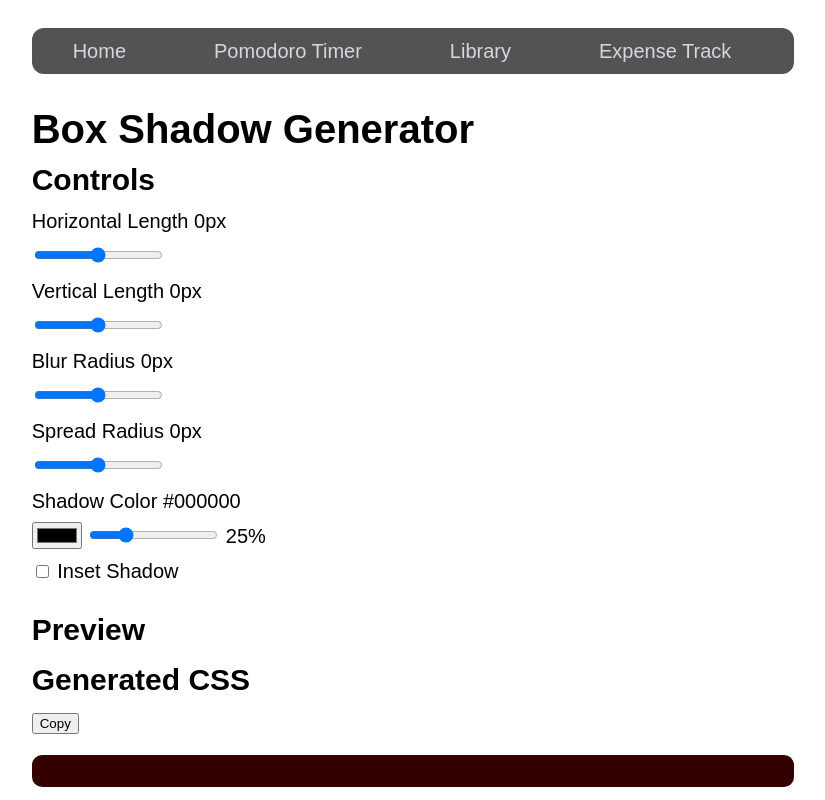
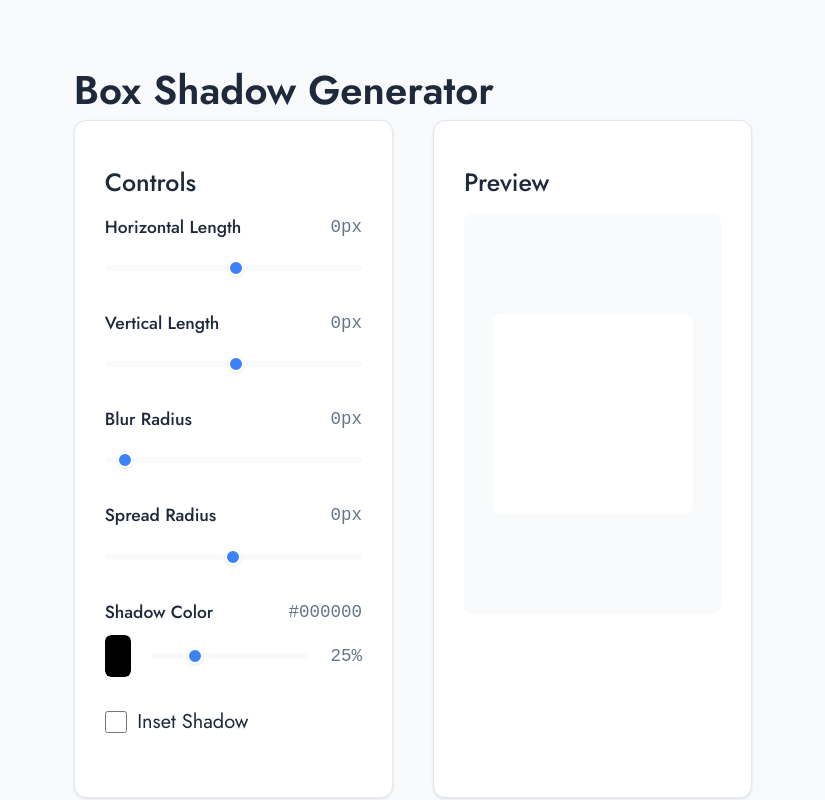
Before and after one commit to Gaurav035-damn/learn-github, a plain HTML site: page box-shadow/box-shadow.html in a window 1280 px wide. Shown: the top 800 px of the page, without its empty margins (227-1052 px from the left). Drawn offline with Linux system fonts and the light colour scheme.

Commit message:
feat: box shadow css completed

```diff
--- /dev/null
+++ b/box-shadow/box-shadow.css
@@ -0,0 +1,227 @@
+@import url("https://fonts.googleapis.com/css2?family=Jost:ital,wght@0,100..900;1,100..900&display=swap");
+
+:root {
+  --primary-bg: #ffffff;
+  --secondary-bg: #f8fafc;
+  --border-color: #e2e8f0;
+  --text-primary: #1e293b;
+  --text-secondary: #64748b;
+  --accent-color: #3b82f6;
+  --shadow-subtle: 0 1px 3px rgba(0, 0, 0, 0.1);
+  --radius-sm: 6px;
+  --radius-md: 8px;
+  --radius-lg: 12px;
+}
+
+* {
+  margin: 0;
+  padding: 0;
+  box-sizing: border-box;
+  font-family: "Jost", serif;
+}
+
+body {
+  background-color: var(--secondary-bg);
+  color: var(--text-primary);
+  line-height: 1.5;
+}
+
+.container {
+  max-width: 1200px;
+  margin: 2rem auto;
+  padding: 0 1.5rem;
+}
+
+.title {
+  font-size: 2rem;
+  font-weight: 600;
+  margin-bottom: 2rem;
+  color: var(--text-primary);
+}
+
+.section-title {
+  font-size: 1.25rem;
+  font-weight: 500;
+  margin-bottom: 1.5rem;
+  color: var(--text-primary);
+}
+
+.row__one {
+  display: grid;
+  grid-template-columns: 1fr 1fr;
+  gap: 2rem;
+  margin-bottom: 2rem;
+}
+
+.column__one {
+  background: var(--primary-bg);
+  padding: 1.5rem;
+  border-radius: var(--radius-lg);
+  border: 1px solid var(--border-color);
+  box-shadow: var(--shadow-subtle);
+}
+
+.control-group {
+  margin-bottom: 1.5rem;
+}
+
+.control-header {
+  display: flex;
+  justify-content: space-between;
+  align-items: center;
+  margin-bottom: 0.5rem;
+}
+
+.control-header label {
+  font-size: 0.875rem;
+  font-weight: 500;
+  color: var(--text-primary);
+}
+
+.value-display {
+  font-size: 0.875rem;
+  color: var(--text-secondary);
+  font-family: monospace;
+}
+
+input[type="range"] {
+  width: 100%;
+  height: 6px;
+  background: var(--secondary-bg);
+  border-radius: var(--radius-sm);
+  -webkit-appearance: none;
+  appearance: none;
+}
+
+input[type="range"]::-webkit-slider-thumb {
+  -webkit-appearance: none;
+  width: 16px;
+  height: 16px;
+  background: var(--accent-color);
+  border-radius: 50%;
+  cursor: pointer;
+  border: 2px solid white;
+  box-shadow: 0 1px 3px rgba(0, 0, 0, 0.1);
+}
+
+.color-input-wrapper {
+  display: flex;
+  align-items: center;
+  gap: 1rem;
+}
+
+input[type="color"] {
+  appearance: none;
+  -webkit-appearance: none;
+  width: 42px;
+  height: 42px;
+  border: none;
+  border-radius: var(--radius-sm);
+  padding: 0;
+  cursor: pointer;
+}
+
+input[type="color"]::-webkit-color-swatch-wrapper {
+  padding: 0;
+}
+
+input[type="color"]::-webkit-color-swatch {
+  border: none;
+  border-radius: var(--radius-sm);
+}
+
+.checkbox-group {
+  display: flex;
+  align-items: center;
+}
+
+.checkbox-group label {
+  display: flex;
+  align-items: center;
+  gap: 0.5rem;
+  cursor: pointer;
+}
+
+input[type="checkbox"] {
+  width: 1.125rem;
+  height: 1.125rem;
+  border-radius: 4px;
+  cursor: pointer;
+}
+
+.column__two {
+  background: var(--primary-bg);
+  padding: 1.5rem;
+  border-radius: var(--radius-lg);
+  border: 1px solid var(--border-color);
+  box-shadow: var(--shadow-subtle);
+}
+
+.preview-container {
+  display: flex;
+  align-items: center;
+  justify-content: center;
+  min-height: 400px;
+  background: var(--secondary-bg);
+  border-radius: var(--radius-md);
+}
+
+#box {
+  width: 200px;
+  height: 200px;
+  background: white;
+  border-radius: var(--radius-md);
+  transition: box-shadow 0.3s ease;
+}
+
+.row__two {
+  background: var(--primary-bg);
+  padding: 1.5rem;
+  border-radius: var(--radius-lg);
+  border: 1px solid var(--border-color);
+  box-shadow: var(--shadow-subtle);
+}
+
+.code-header {
+  display: flex;
+  justify-content: space-between;
+  align-items: center;
+  margin-bottom: 1rem;
+}
+
+.copy-button {
+  padding: 0.5rem 1rem;
+  background: var(--accent-color);
+  color: white;
+  border: none;
+  border-radius: var(--radius-sm);
+  font-size: 0.875rem;
+  font-weight: 500;
+  cursor: pointer;
+  transition: opacity 0.2s ease;
+}
+
+.copy-button:hover {
+  opacity: 0.9;
+}
+
+#code {
+  background: var(--secondary-bg);
+  color: var(--text-primary);
+  padding: 1rem;
+  border-radius: var(--radius-md);
+  font-family: monospace;
+  font-size: 0.875rem;
+  line-height: 1.5;
+  overflow-x: auto;
+}
+
+@media (max-width: 768px) {
+  .row__one {
+    grid-template-columns: 1fr;
+  }
+
+  .container {
+    padding: 1rem;
+  }
+}
--- a/box-shadow/box-shadow.html
+++ b/box-shadow/box-shadow.html
@@ -1,34 +1,18 @@
-<!doctype html>
+<!DOCTYPE html>
 <html lang="en">
   <head>
     <meta charset="UTF-8" />
     <meta name="viewport" content="width=device-width, initial-scale=1.0" />
     <link rel="stylesheet" href="../style.css" />
+    <link rel="stylesheet" href="./box-shadow.css" />
     <title>Box Shadow</title>
   </head>
   <body>
-    <nav class="navbar">
-      <menu>
-        <li>
-          <a target="_blank" href="/">Home</a>
-        </li>
-        <li>
-          <a target="_blank" href="/pomodoro/pomodoro.html">Pomodoro Timer</a>
-        </li>
-        <li>
-          <a target="_blank" href="/library/library.html">Library</a>
-        </li>
-        <li>
-          <a target="_blank" href="/expense-tracker/expense-tracker.html"
-            >Expense Track</a
-          >
-        </li>
-      </menu>
-    </nav>
     <main class="container">
       <header>
         <h1 class="title">Box Shadow Generator</h1>
       </header>
+
       <section class="row__one">
         <div class="column__one">
           <h2 class="section-title">Controls</h2>
@@ -37,28 +21,37 @@
               <label for="horizontal">Horizontal Length</label>
               <span class="value-display" id="horizontal-value">0px</span>
             </div>
-            <input type="range" id="horizontal" min="-200" max="200" value="0">
+            <input
+              type="range"
+              id="horizontal"
+              min="-200"
+              max="200"
+              value="5"
+            />
           </div>
+
           <div class="control-group">
             <div class="control-header">
               <label for="vertical">Vertical Length</label>
               <span class="value-display" id="vertical-value">0px</span>
             </div>
-            <input type="range" id="vertical" min="-200" max="200" value="0">
+            <input type="range" id="vertical" min="-200" max="200" value="5" />
           </div>
+
           <div class="control-group">
             <div class="control-header">
-              <label for="Blur">Blur Radius</label>
+              <label for="blur">Blur Radius</label>
               <span class="value-display" id="blur-value">0px</span>
             </div>
-            <input type="range" id="blur" min="-200" max="200" value="0">
+            <input type="range" id="blur" min="0" max="200" value="10" />
           </div>
+
           <div class="control-group">
             <div class="control-header">
-              <label for="Spread">Spread Radius</label>
-              <span class="value-display" id="spread">0px</span>
+              <label for="spread">Spread Radius</label>
+              <span class="value-display" id="spread-value">0px</span>
             </div>
-            <input type="range" id="spread" min="-200" max="200" value="0">
+            <input type="range" id="spread" min="-200" max="200" value="0" />
           </div>
           <div class="control-group">
             <div class="control-header">
@@ -67,7 +60,7 @@
             </div>
 
             <div class="color-input-wrapper">
-            <input type="color" id="color" value="#00000040"/>
+              <input type="color" id="color" value="#000000" />
               <input
                 type="range"
                 id="opacity"
@@ -79,15 +72,15 @@
               <span class="value-display" id="opacity-value">25%</span>
             </div>
           </div>
+
           <div class="control-group checkbox-group">
-
             <label for="inset">
-                <input type="checkbox" id="inset"/>
+              <input type="checkbox" id="inset" />
               <span>Inset Shadow</span>
             </label>
           </div>
+        </div>
 
-        </div>
         <div class="column__two">
           <h2 class="section-title">Preview</h2>
           <div class="preview-container">
@@ -95,13 +88,16 @@
           </div>
         </div>
       </section>
+
       <section class="row__two">
-        <div class ="code-header">
+        <div class="code-header">
           <h2 class="section-title">Generated CSS</h2>
-          <button id="cop-button" class="copy-button">Copy</button>
+          <button id="copy-button" class="copy-button">Copy</button>
         </div>
         <pre id="code"></pre>
       </section>
     </main>
+
+    <script src="./box-shadow.js"></script>
   </body>
 </html>
```
Also changed, not shown: box-shadow/box-shadow.js (added). Lines whose indentation alone changed are shown as unchanged.
